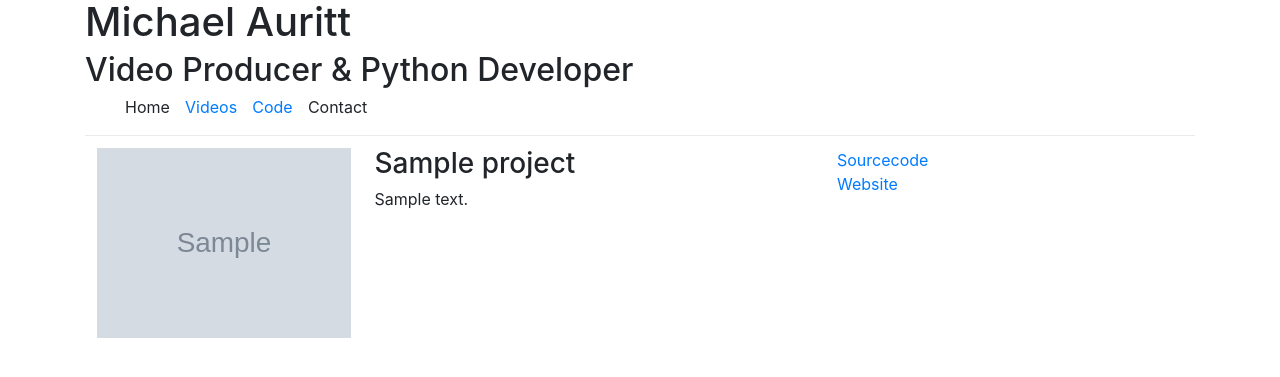
After one commit to mauritt/PersonalSite, a Django app: template PortfolioSite/Projects/templates/portfolio/listPortfolio.html in a window 1280 px wide. The commit adds this page. Shown: the top 377 px of the page. Run offline with Django 3.2, Linux system fonts and the light colour scheme; the template is opened without the code that fills it: values that come from a table or form of the project are taken from there, others are empty; tables that the repository leaves empty hold one stand-in row (values such as "Sample post"); grey boxes marked "Sample" are stand-in pictures; some libraries are stand-ins or nearby versions.

Commit message:
Added initial template for list view

```diff
--- /dev/null
+++ b/PortfolioSite/Projects/templates/portfolio/listPortfolio.html
@@ -0,0 +1,32 @@
+{% extends "base.html" %}
+{% block title %} Michael Auritt:{{ project_type }}{% endblock %}
+
+{% block content %}
+{% load staticfiles %}
+<div id="portfolioList" class="container">
+    <table class="table">
+        {% for project in examples %}
+        <tr class="row">
+            <td class="col-md-3">
+                <img style="width: 100%;" class="thumbnail_image" src="{% static '' %}{{ project.thumbnail_image}}"/>
+            </td>
+            <td class="col-md-5">
+                <h3>{{ project.name }}</h3>
+                <p>{{ project.description }}</p>
+            </td>
+            <td class="col-md-4">
+                <a href="{{ project.host.base_site_URL }}{{ project.host_code }}">Sourcecode</a><br/>
+                {% if project.url %}
+                <a href="{{ project.url }}">Website</a>
+                {% endif %}
+            </td>
+        </tr>
+        {% endfor %}
+    </table>
+
+</div>
+
+
+
+
+{% endblock %}
--- a/PortfolioSite/Projects/views.py
+++ b/PortfolioSite/Projects/views.py
@@ -11,6 +11,9 @@ def portfolio(request, project_type):
     if project_type.lower() == 'video':
         return render(request, 'portfolio/videoPortfolio.html', context)
 
+    if project_type.lower() == 'code':
+        return render(request, 'portfolio/listPortfolio.html', context)
+
 def detail(request, project_id):
     project = get_object_or_404(Project, id = project_id)
     context = {'project': project}
--- a/PortfolioSite/templates/base.html
+++ b/PortfolioSite/templates/base.html
@@ -19,7 +19,7 @@
                 <ul style="list-style-type: none">
                     <li>Home</li>
                     <li><a href="{% url 'projects:portfolio' 'Video' %}">Videos</a></li>
-                    <li>Code</li>
+                    <li><a href="{% url 'projects:portfolio' 'Code' %}">Code</a></li>
                     <li>Contact</li>
                 </ul>
             </nav>
```
